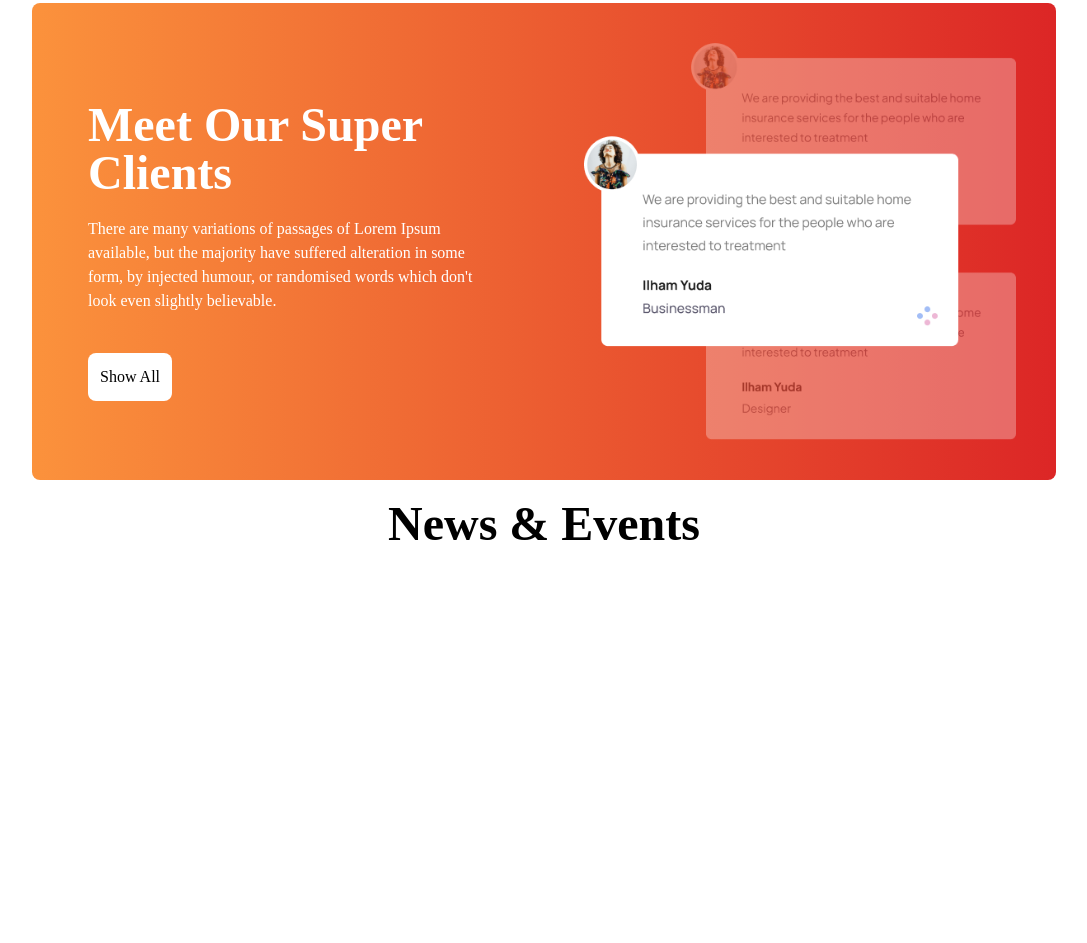
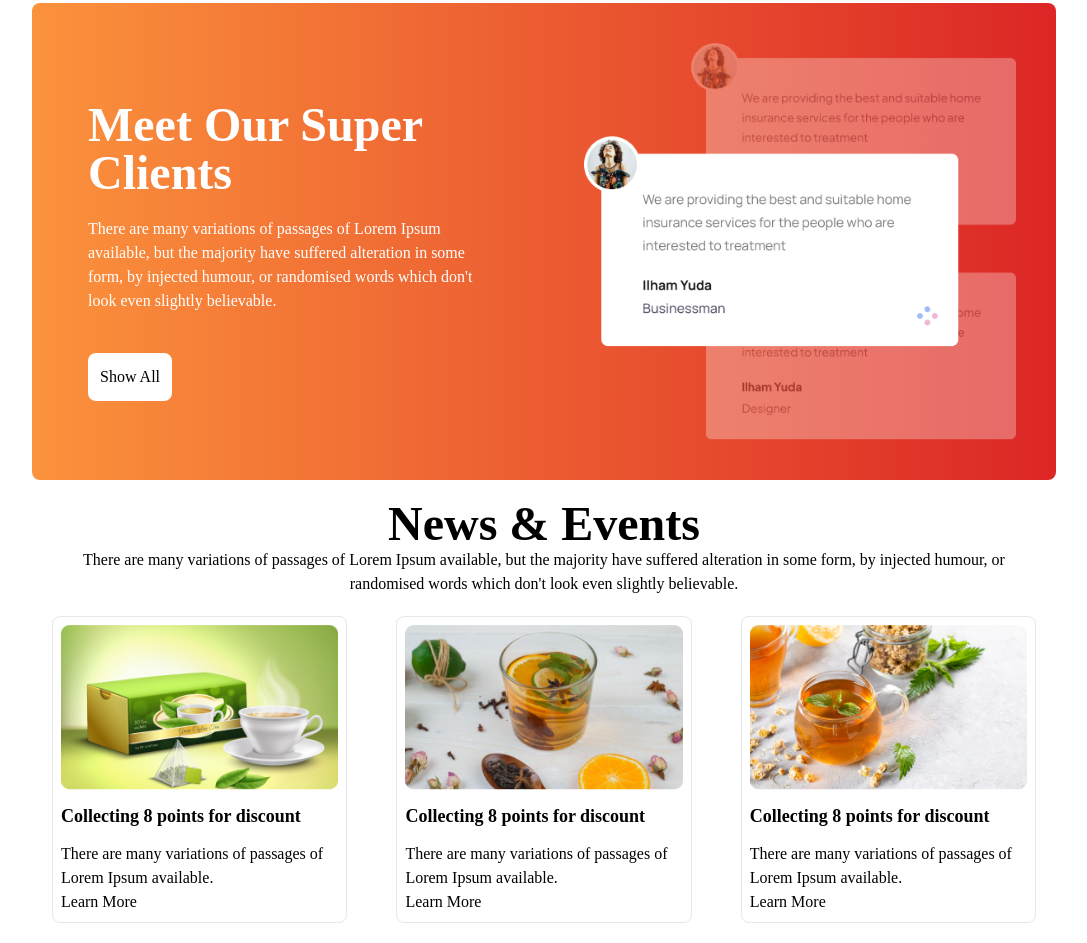
Before and after one commit to pally0091/tea-house, a website: page src/index.html in a window 1280 px wide. Shown: the part 1637-2580 px from the top of the page, without its empty margins (96-1183 px from the left). Before the commit the page ends 2205 px from the top, so only its background shows below. Drawn offline with Linux system fonts and the light colour scheme.

Commit message:
page contents done

```diff
--- a/src/index.html
+++ b/src/index.html
@@ -105,6 +105,39 @@
     <!-- news  -->
     <div class="w-[80%] mx-auto p-5">
         <h1 class="text-5xl text-center font-semibold">News & Events</h1>
+        <p class="text-center">There are many variations of passages of Lorem Ipsum available, but the majority have suffered alteration in some form,
+        by injected humour, or randomised words which don't look even slightly believable.</p>
+        <div class="flex flex-row justify-between mt-5">
+            <card class="w-[30%] border p-2 rounded-lg">
+                <div class="">
+                    <img src="../images/news-1.png" alt="">
+                </div>
+                <h4 class="my-3 font-bold text-lg">Collecting 8 points for discount</h4>
+                <p>There are many variations of passages of Lorem Ipsum available.</p>
+                <a class="my-2" href="">Learn More</a>
+            </card>
+            <card class="w-[30%] border p-2 rounded-lg">
+                <div class="">
+                    <img src="../images/news-2.png" alt="">
+                </div>
+                <h4 class="my-3 font-bold text-lg">Collecting 8 points for discount</h4>
+                <p>There are many variations of passages of Lorem Ipsum available.</p>
+                <a class="my-2" href="">Learn More</a>
+            </card>
+            <card class="w-[30%] border p-2 rounded-lg">
+                <div class="">
+                    <img src="../images/news-3.png" alt="">
+                </div>
+                <h4 class="my-3 font-bold text-lg">Collecting 8 points for discount</h4>
+                <p>There are many variations of passages of Lorem Ipsum available.</p>
+                <a class="my-2" href="">Learn More</a>
+            </card>
+
+        </div>
     </div>
+    <!-- footer  -->
+    <footer>
+
+    </footer>
 </body>
 </html>
```
Also changed, not shown: dist/output.css.
